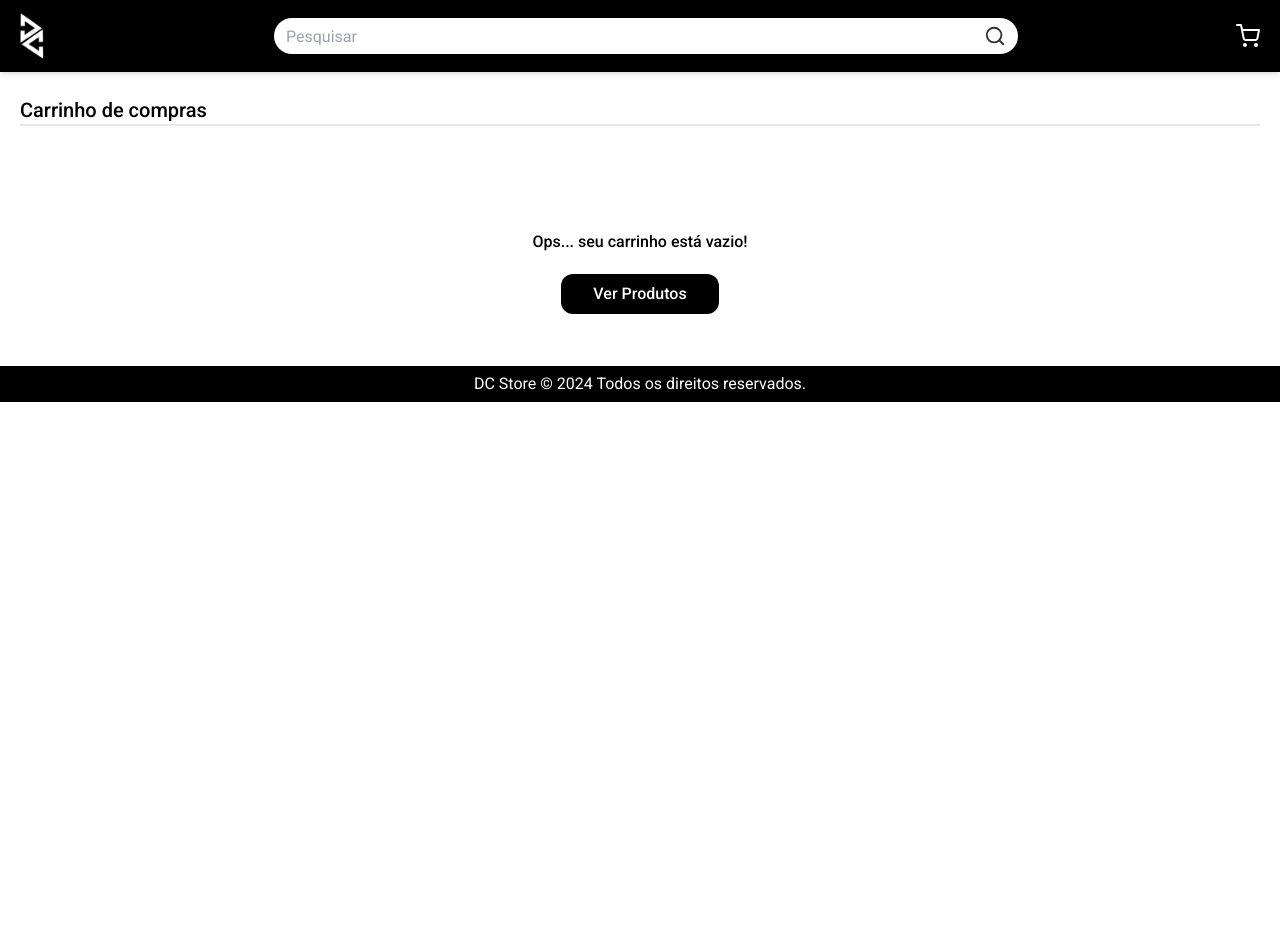
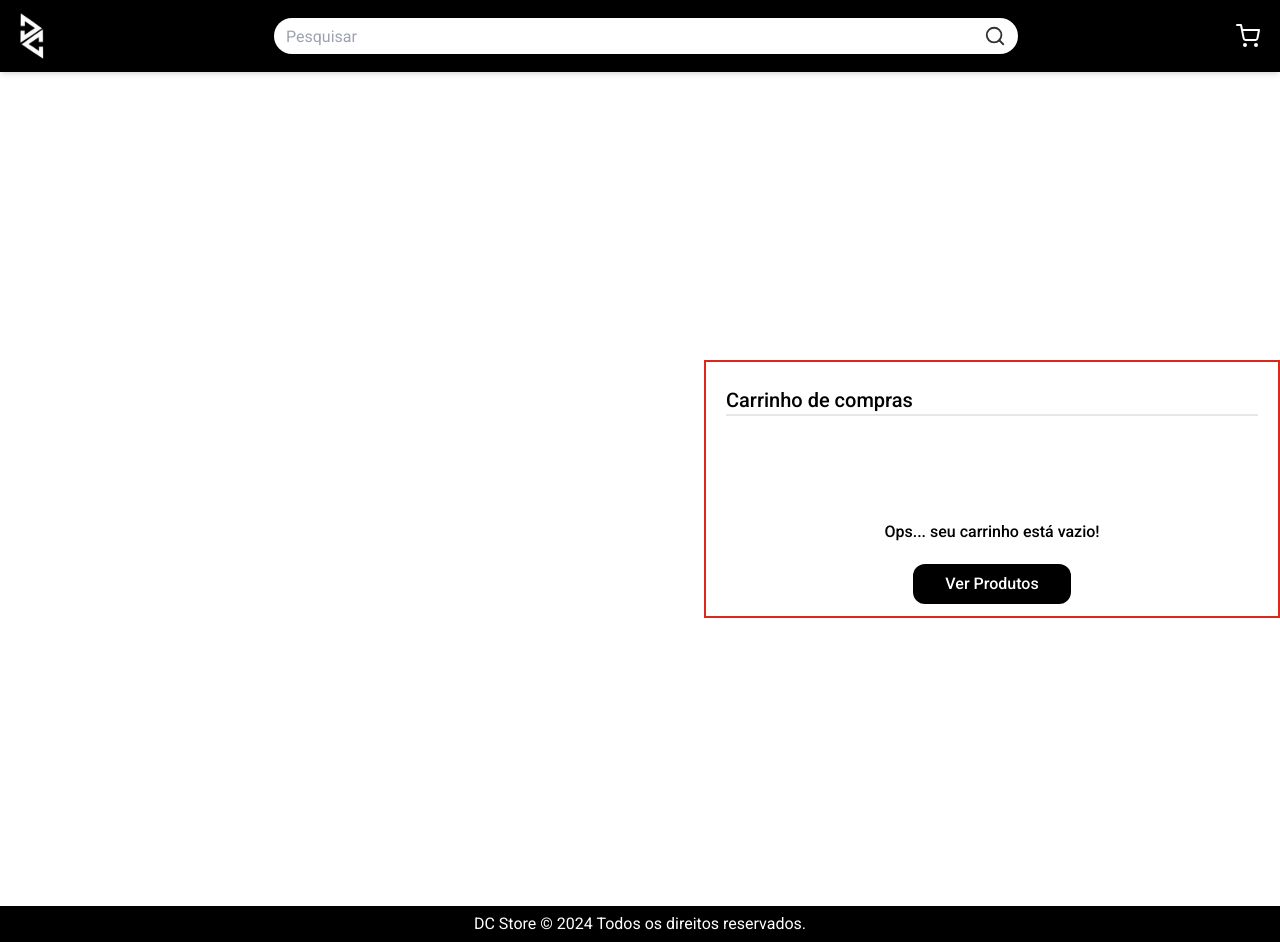
Before and after one commit to marcosgxmes/anime-e-commerce, a React (Vite) app: page /cart in a window 1280 px wide. Before the commit the page ends 800 px from the top, so only its background shows below. Built offline with nearby package versions, Linux system fonts and the light colour scheme.

Commit message:
update padding in pages

```diff
--- a/src/pages/cart/index.tsx
+++ b/src/pages/cart/index.tsx
@@ -10,8 +10,8 @@ export function Cart() {
   const { cart, total, addItemCart, removeItemCart, deleteItemCart } = useContext(CartContext);
 
   return (
-    <div className="w-full h-full flex flex-col max-w-7xl mx-auto px-5 mb-10 items-center justify-between bg-white">
-
+    <div className="w-full h-full flex mx-auto items-center py-72 justify-end bg-transparent">
+      <div className="w-full flex flex-col max-w-xl border-2 border-red  px-5 items-center justify-between bg-white z-10">
         <h1 className="w-full font-medium text-xl text-start m-6 text-footer border-b-2 border-gray-200">Carrinho de compras</h1>
 
         {cart.length === 0 && (
@@ -94,13 +94,13 @@ export function Cart() {
             <div className='flex gap-4 w-full items-center justify-center'>
               <Link className='flex w-full bg-white text-footer border border-footer hover:bg-footer hover:text-white rounded-xl items-center justify-center gap-2 p-4' to="/">
                 <button>
-                Continuar
+                  Continuar Comprando
                 </button>
               </Link>
 
               <button
                 className='bg-black w-full text-white rounded-xl flex items-center justify-center gap-2 p-4'>
-              Pix
+                Pagar com Pix
                 <FaPix size={20} color="#00bdae" />
               </button>
             </div>
@@ -108,6 +108,7 @@ export function Cart() {
           </div>
         )}
       </div>
+    </div>
 
   )
 }
--- a/src/pages/detail/index.tsx
+++ b/src/pages/detail/index.tsx
@@ -69,8 +69,8 @@ export function ProductDetail() {
 
 
   return (
-    <div className='bg-slate-200'>
-      <main className='w-full max-w-7xl px-5 mx-auto py-6'>
+    <div className='bg-slate-200 flex items-center py-72'>
+      <main className='w-full max-w-7xl px-5 mx-auto'>
         {product  && (
           <section className='w-full'>
             <div className='w-full mb-5 flex gap-2 text-sm'>
```
Lines whose indentation alone changed are shown as unchanged.
